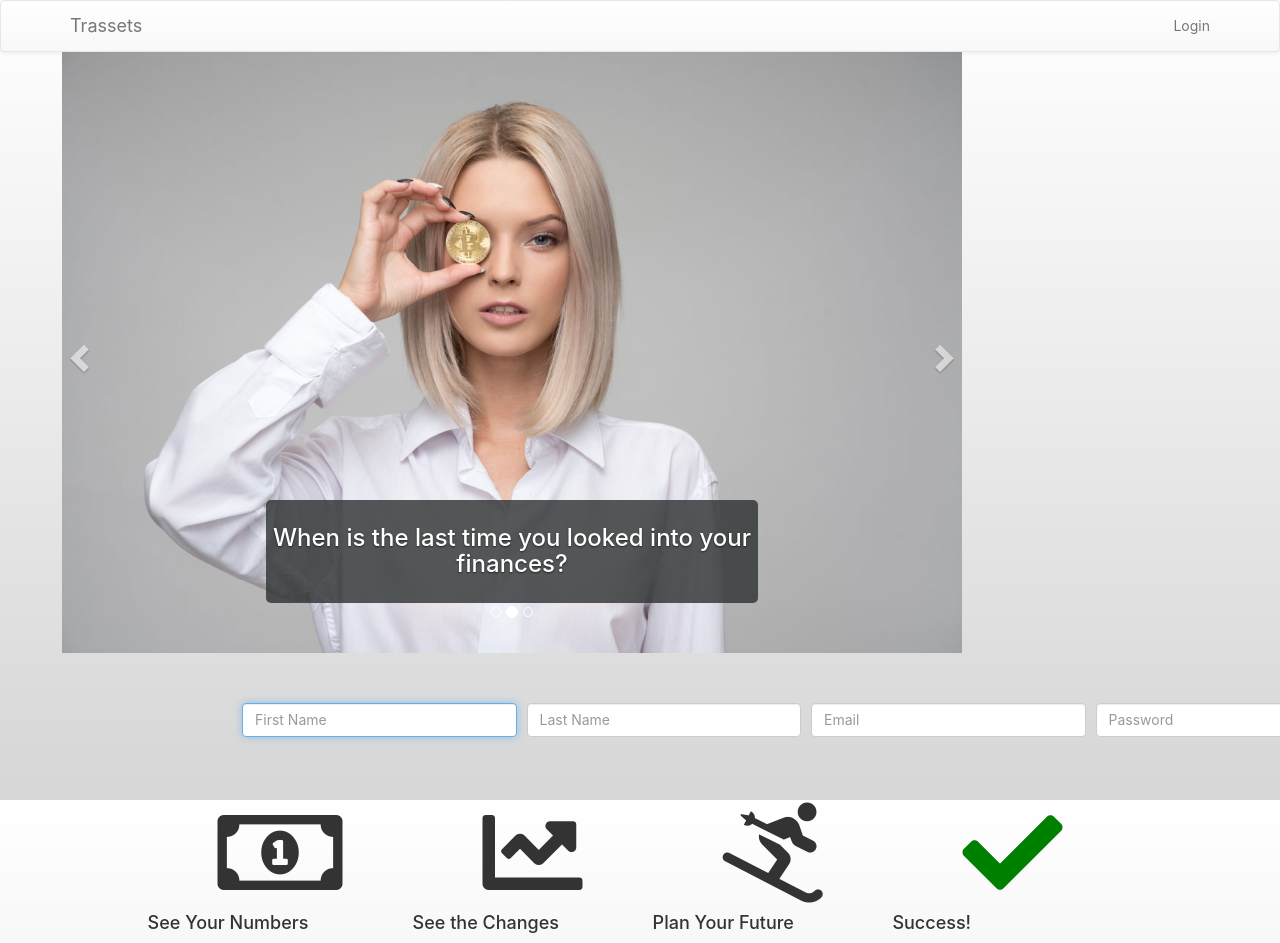
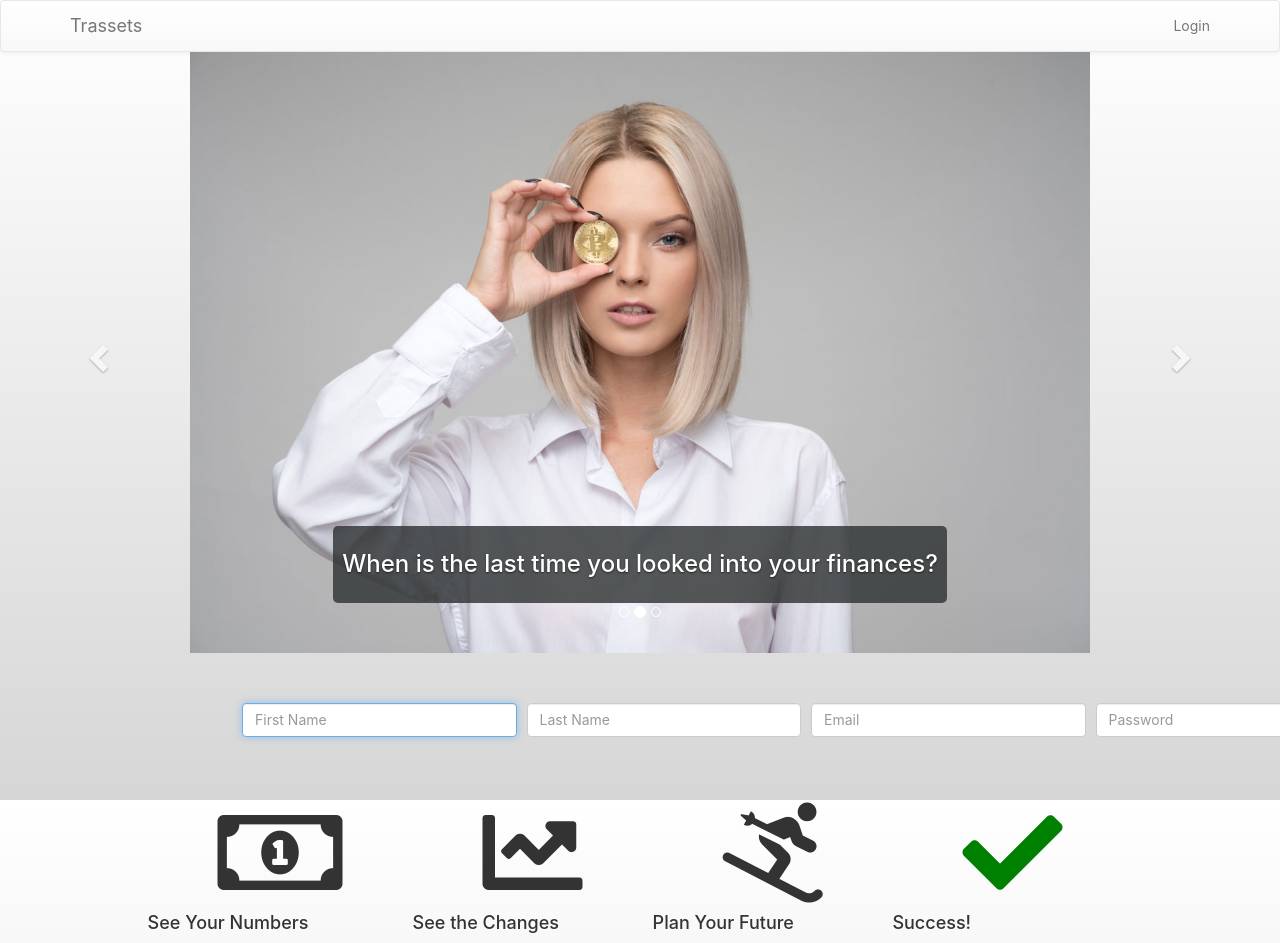
Before and after one commit to team-awesome99999/personal-finance, a React (Create React App) app: page /#/ in a window 1280 px wide. Shown: the top 943 px of the page. Built offline with nearby package versions, Linux system fonts and the light colour scheme; no server answers.

Commit message:
fixed bug with width on carousel

```diff
--- a/src/Pages/Graphs/Graphs.css
+++ b/src/Pages/Graphs/Graphs.css
@@ -15,10 +15,12 @@
 }
 
 .c-item {
+  display: flex;
+  justify-content: center;
   height: 50em;
   margin: 0;
 }
 
 .carousel {
-  width: 80%;
+  width: 100%;
 }
--- a/src/Pages/Graphs/Graphs.js
+++ b/src/Pages/Graphs/Graphs.js
@@ -113,7 +113,7 @@ class Graphs extends Component {
             }
             layout={{ title: 'Total Accounts and Balances', autosize: true }}
             useResizeHandle={true}
-            style={{ width: "100%", height: "100%" }}
+            style={{ width: "80%", height: "100%" }}
             config={{ responsive: true }}
           />
         </div>
```
